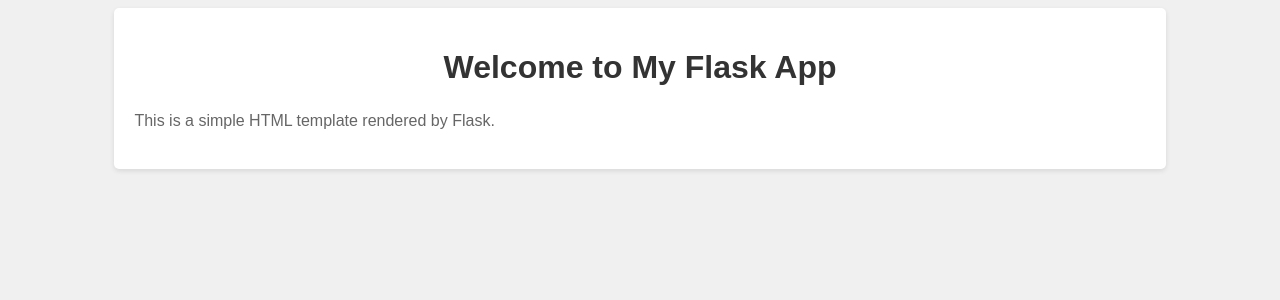
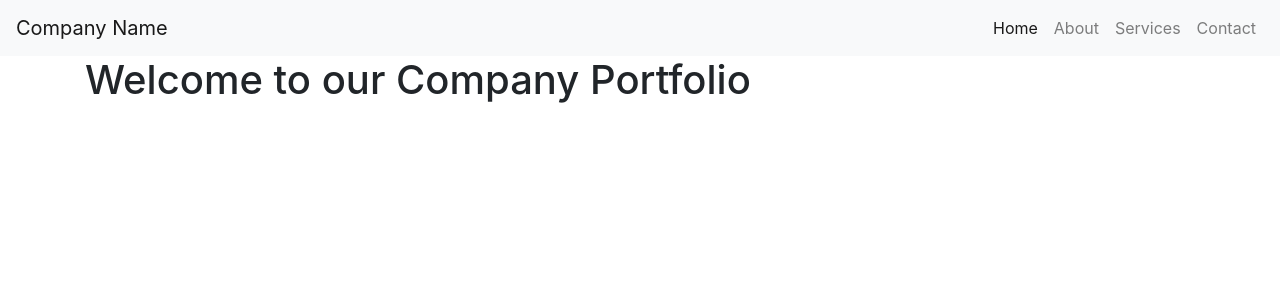
Before and after one commit to miawais/Flask-Complete-Course, a Flask app: page / in a window 1280 px wide. Shown: the top 300 px of the page. Run offline with Flask 3, Linux system fonts and the light colour scheme; some libraries are stand-ins or nearby versions.

Commit message:
bootstrap code added to index.html

```diff
--- a/templates/index.html
+++ b/templates/index.html
@@ -1,38 +1,51 @@
-<!-- templates/index.html -->
-
 <!DOCTYPE html>
 <html lang="en">
+
 <head>
     <meta charset="UTF-8">
     <meta name="viewport" content="width=device-width, initial-scale=1.0">
-    <title>{{ title }}</title>
+    <title>Company Portfolio</title>
+    <!-- Bootstrap CSS -->
+    <link href="https://maxcdn.bootstrapcdn.com/bootstrap/4.5.2/css/bootstrap.min.css" rel="stylesheet">
     <style>
-        body {
-            font-family: Arial, sans-serif;
-            background-color: #f0f0f0;
-        }
-        .container {
-            width: 80%;
-            margin: 0 auto;
-            padding: 20px;
-            background-color: #fff;
-            border-radius: 5px;
-            box-shadow: 0 2px 5px rgba(0,0,0,0.1);
-        }
-        h1 {
-            color: #333;
-            text-align: center;
-        }
-        p {
-            color: #666;
-            line-height: 1.6;
-        }
+        /* Custom CSS can be added here */
     </style>
 </head>
+
 <body>
+    <nav class="navbar navbar-expand-lg navbar-light bg-light">
+        <a class="navbar-brand" href="#">Company Name</a>
+        <button class="navbar-toggler" type="button" data-toggle="collapse" data-target="#navbarNav"
+            aria-controls="navbarNav" aria-expanded="false" aria-label="Toggle navigation">
+            <span class="navbar-toggler-icon"></span>
+        </button>
+        <div class="collapse navbar-collapse" id="navbarNav">
+            <ul class="navbar-nav ml-auto">
+                <li class="nav-item active">
+                    <a class="nav-link" href="/">Home <span class="sr-only">(current)</span></a>
+                </li>
+                <li class="nav-item">
+                    <a class="nav-link" href="/about">About</a>
+                </li>
+                <li class="nav-item">
+                    <a class="nav-link" href="/services">Services</a>
+                </li>
+                <li class="nav-item">
+                    <a class="nav-link" href="/contact">Contact</a>
+                </li>
+            </ul>
+        </div>
+    </nav>
+
     <div class="container">
-        <h1>{{ title }}</h1>
-        <p>This is a simple HTML template rendered by Flask.</p>
+        <h1>Welcome to our Company Portfolio</h1>
+        <!-- Your content here -->
     </div>
+
+    <!-- Bootstrap JS (Optional) -->
+    <script src="https://ajax.googleapis.com/ajax/libs/jquery/3.5.1/jquery.min.js"></script>
+    <script src="https://cdnjs.cloudflare.com/ajax/libs/popper.js/1.16.0/umd/popper.min.js"></script>
+    <script src="https://maxcdn.bootstrapcdn.com/bootstrap/4.5.2/js/bootstrap.min.js"></script>
 </body>
+
 </html>
```
